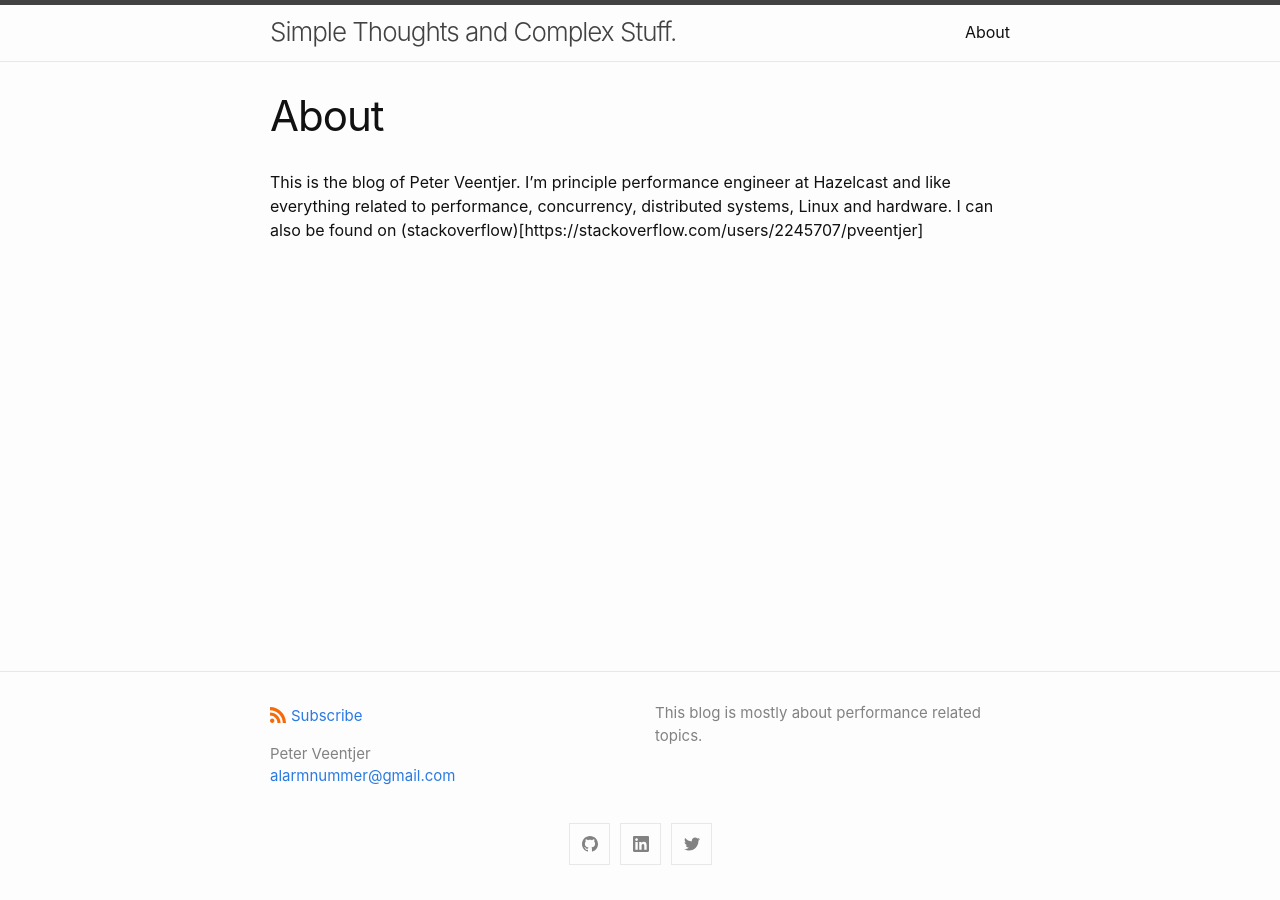
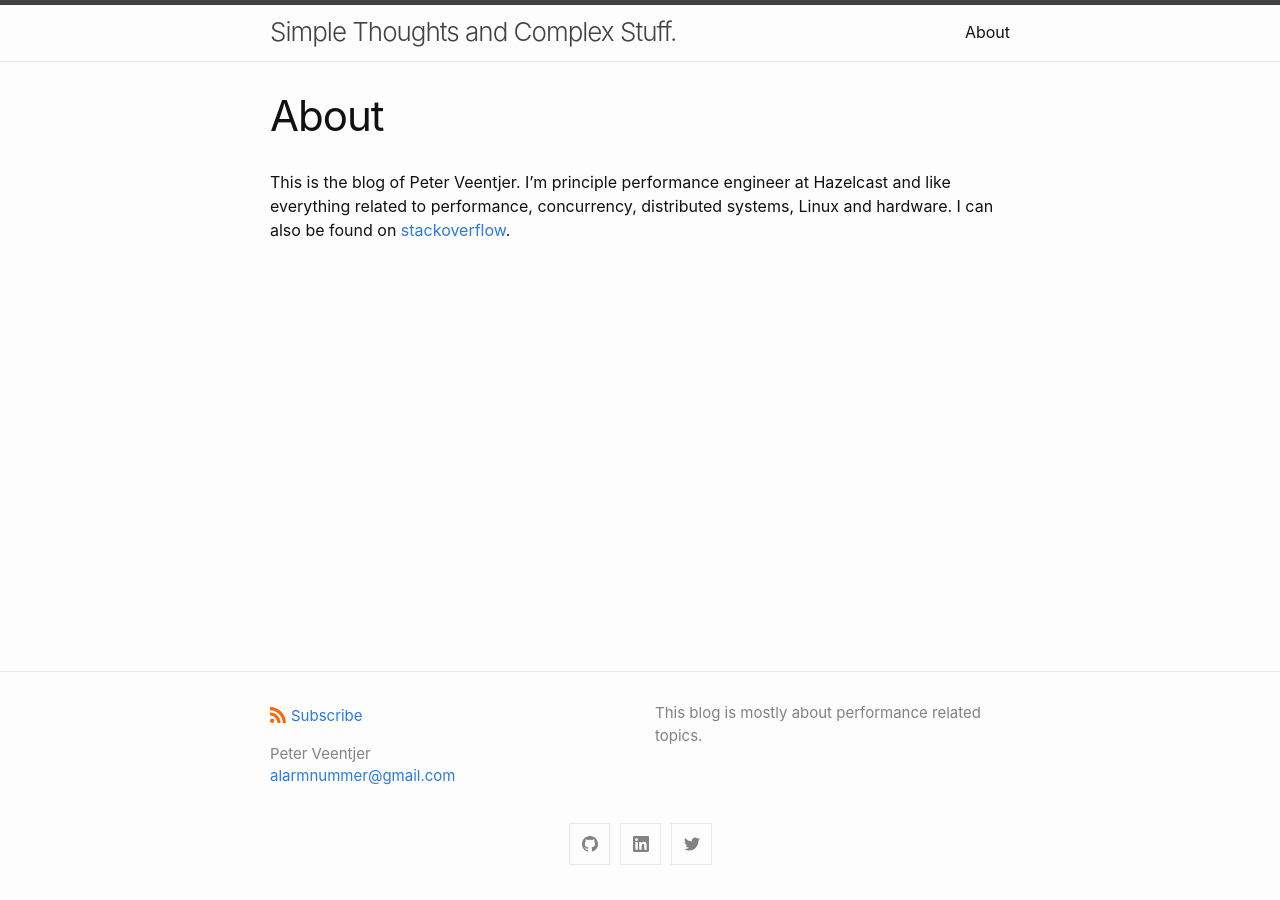
Before and after one commit to pveentjer/pveentjer.github.io, a Jekyll site: the page built from about.md, in a window 1280 px wide. Built offline with Jekyll 4.4.1, drawn with Linux system fonts in a browser that asks for light colours.

Commit message:
Minor improvements

```diff
--- a/about.md
+++ b/about.md
@@ -4,4 +4,4 @@
 permalink: /about/
 ---
 
-This is the blog of Peter Veentjer. I'm principle performance engineer at Hazelcast and like everything related to performance, concurrency, distributed systems, Linux and hardware. I can also be found on (stackoverflow)[https://stackoverflow.com/users/2245707/pveentjer]
+This is the blog of Peter Veentjer. I'm principle performance engineer at Hazelcast and like everything related to performance, concurrency, distributed systems, Linux and hardware. I can also be found on [stackoverflow](https://stackoverflow.com/users/2245707/pveentjer).
```
Also changed, not shown: _posts/2022-09-1-relation-coherence-sc.md (+1 -1 lines).
